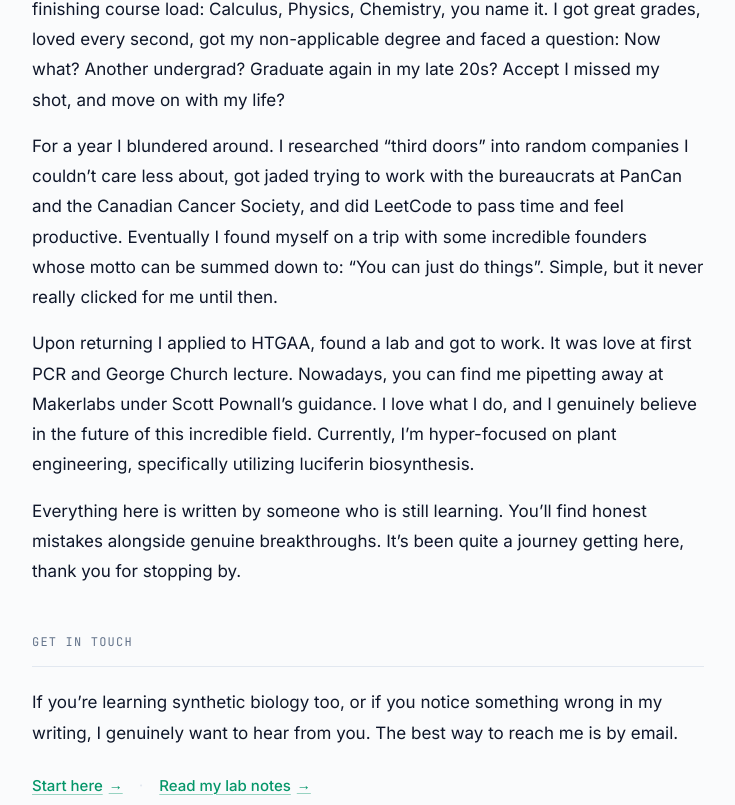
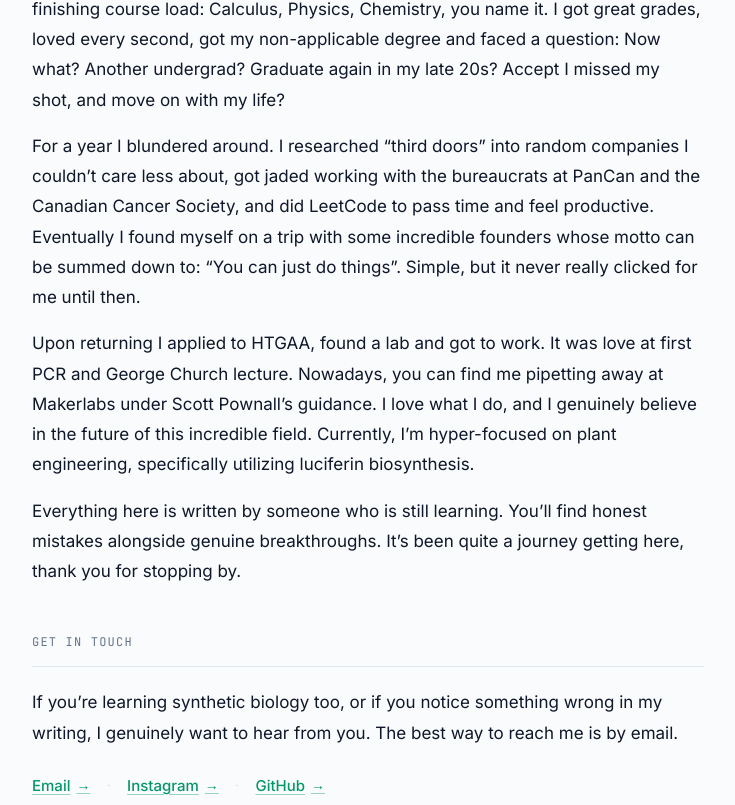
Before and after one commit to imankarib/personal-website, a Next.js app: page /about in a window 1280 px wide. Shown: the part 535-1340 px from the top of the page, without its empty margins (272-1007 px from the left). Built offline with nearby package versions, Linux system fonts and the light colour scheme.

Commit message:
Update homepage copy and blog layout

```diff
--- a/src/app/about/page.tsx
+++ b/src/app/about/page.tsx
@@ -33,7 +33,7 @@ export default function AboutPage() {
               About
             </p>
             <h1 className="font-heading text-ink text-[2rem] font-semibold tracking-tight sm:text-[2.5rem]">
-              I&rsquo;m Iman.
+              Hi there! I'm Iman.
             </h1>
             <div className="bg-accent mt-4 h-[2px] w-10" aria-hidden="true" />
             <p className="text-secondary mt-5 text-[1.0625rem] leading-relaxed"></p>
@@ -59,8 +59,8 @@ export default function AboutPage() {
         </p>
         <p className="text-ink mt-4 text-[1.0625rem] leading-[1.78]">
           For a year I blundered around. I researched “third doors” into random
-          companies I couldn’t care less about, got jaded trying to work with
-          the bureaucrats at PanCan and the Canadian Cancer Society, and did
+          companies I couldn’t care less about, got jaded working with the
+          bureaucrats at PanCan and the Canadian Cancer Society, and did
           LeetCode to pass time and feel productive. Eventually I found myself
           on a trip with some incredible founders whose motto can be summed down
           to: “You can just do things”. Simple, but it never really clicked for
@@ -93,6 +93,35 @@ export default function AboutPage() {
           best way to reach me is by email.
         </p>
         <div className="mt-6 flex flex-wrap items-center gap-4">
+          <a
+            href="mailto:imankaribzhanova@gmail.com"
+            className="text-accent decoration-accent/40 hover:decoration-accent inline-flex items-center gap-1.5 text-[0.9375rem] font-medium underline decoration-1 underline-offset-[3px] transition-all"
+          >
+            Email
+            <span className="arrow-slide text-sm">&rarr;</span>
+          </a>
+          <span className="text-hairline">&middot;</span>
+          <a
+            href="https://instagram.com/imrachkya"
+            target="_blank"
+            rel="noopener noreferrer"
+            className="text-accent decoration-accent/40 hover:decoration-accent inline-flex items-center gap-1.5 text-[0.9375rem] font-medium underline decoration-1 underline-offset-[3px] transition-all"
+          >
+            Instagram
+            <span className="arrow-slide text-sm">&rarr;</span>
+          </a>
+          <span className="text-hairline">&middot;</span>
+          <a
+            href="https://github.com/imankarib"
+            target="_blank"
+            rel="noopener noreferrer"
+            className="text-accent decoration-accent/40 hover:decoration-accent inline-flex items-center gap-1.5 text-[0.9375rem] font-medium underline decoration-1 underline-offset-[3px] transition-all"
+          >
+            GitHub
+            <span className="arrow-slide text-sm">&rarr;</span>
+          </a>
+        </div>
+        <div className="mt-6 flex flex-wrap items-center gap-4">
           <Link
             href="/start-here"
             className="text-accent decoration-accent/40 hover:decoration-accent inline-flex items-center gap-1.5 text-[0.9375rem] font-medium underline decoration-1 underline-offset-[3px] transition-all"
--- a/src/app/deep-dives/page.tsx
+++ b/src/app/deep-dives/page.tsx
@@ -4,8 +4,7 @@ import { PostCard } from "~/components/ui/PostCard";
 
 export const metadata: Metadata = {
   title: "Deep Dives",
-  description:
-    "Polished, evergreen explainers on synthetic biology topics. Written to be useful long after publication.",
+  description: "Polished, long-form articles on synthetic biology topics.",
 };
 
 export default function DeepDivesPage() {
@@ -13,15 +12,15 @@ export default function DeepDivesPage() {
     <div className="mx-auto max-w-[1040px] px-6 py-16">
       {/* Page header */}
       <header className="mb-12">
-        <span className="mb-3 block font-mono text-xs uppercase tracking-widest text-secondary">
+        <span className="text-secondary mb-3 block font-mono text-xs tracking-widest uppercase">
           Deep Dives
         </span>
-        <h1 className="font-heading text-[2rem] font-semibold tracking-tight text-ink sm:text-[2.5rem]">
-          Evergreen explainers
+        <h1 className="font-heading text-ink text-[2rem] font-semibold tracking-tight sm:text-[2.5rem]">
+          Research notes
         </h1>
-        <p className="mt-3 max-w-[540px] text-base leading-relaxed text-secondary">
-          Polished, long-form articles on synthetic biology topics. These are
-          written to remain useful and are updated when I learn more.
+        <p className="text-secondary mt-3 max-w-[540px] text-base leading-relaxed">
+          Polished, long-form articles on synthetic biology topics and my
+          explorations.
         </p>
       </header>
 
--- a/src/app/lab-notes/page.tsx
+++ b/src/app/lab-notes/page.tsx
@@ -13,20 +13,20 @@ export default function LabNotesPage() {
     <div className="mx-auto max-w-[1040px] px-6 py-16">
       {/* Page header */}
       <header className="mb-12">
-        <span className="mb-3 block font-mono text-xs uppercase tracking-widest text-secondary">
+        <span className="text-secondary mb-3 block font-mono text-xs tracking-widest uppercase">
           Lab Notes
         </span>
-        <h1 className="font-heading text-[2rem] font-semibold tracking-tight text-ink sm:text-[2.5rem]">
+        <h1 className="font-heading text-ink text-[2rem] font-semibold tracking-tight sm:text-[2.5rem]">
           The open notebook
         </h1>
-        <p className="mt-3 max-w-[540px] text-base leading-relaxed text-secondary">
-          Short, frequent entries documenting experiments, observations, and
-          honest mistakes. Updated as I learn.
+        <p className="text-secondary mt-3 max-w-[540px] text-base leading-relaxed">
+          Short, frequent entries from the lab documenting experiments,
+          observations, and honest mistakes.
         </p>
       </header>
 
       {/* Posts */}
-      <div className="divide-y divide-hairline">
+      <div className="divide-hairline divide-y">
         {labNotes.map((post) => (
           <div key={post.slug} className="py-8 first:pt-0 last:pb-0">
             <PostCard post={post} />
--- a/src/components/home/Hero.tsx
+++ b/src/components/home/Hero.tsx
@@ -22,16 +22,15 @@ export function Hero() {
             </div>
 
             <h1 className="font-heading text-[2.75rem] leading-[1.08] font-bold tracking-tight text-white sm:text-[3.5rem] lg:text-[4rem]">
-              Building with{" "}
+              Engineering{" "}
               <span className="bg-gradient-to-r from-emerald-400 to-emerald-300 bg-clip-text text-transparent">
                 Biology
               </span>
             </h1>
 
             <p className="mt-6 max-w-[480px] text-[1.0625rem] leading-relaxed text-slate-400">
-              I&rsquo;m Iman &mdash; I design genetic circuits, engineer
-              bioluminescent organisms, and document everything I learn along
-              the way.
+              I&rsquo;m Iman. I design genetic circuits, engineer bioluminescent
+              organisms, and document everything I learn along the way.
             </p>
 
             {/* CTA row */}
@@ -72,7 +71,7 @@ export function Hero() {
                 />
 
                 {/* Overlay info card */}
-                <div className="absolute bottom-4 left-4 right-4 rounded-lg border border-white/10 bg-black/60 px-4 py-3 backdrop-blur-md">
+                <div className="absolute right-4 bottom-4 left-4 rounded-lg border border-white/10 bg-black/60 px-4 py-3 backdrop-blur-md">
                   <div className="flex items-center gap-2">
                     <span className="h-1.5 w-1.5 rounded-full bg-emerald-400" />
                     <span className="font-mono text-[0.6875rem] tracking-wide text-emerald-400">
--- a/src/lib/content.ts
+++ b/src/lib/content.ts
@@ -121,7 +121,7 @@ export const deepDives: Post[] = [
     confidence: "refuted",
     featured: false,
     excerpt:
-      "I found a copper oxidase (PPYR_12315) with 100x higher expression in the firefly lantern than any other copper-binding enzyme. AlphaFold structures, electrostatic mapping, and cross-species conservation all seemed to support it as the missing luciferin synthase. Then HMMER profile analysis revealed it was a lysyl oxidase\u2014a completely different enzyme family. A lesson in confirmation bias and why motif-level analysis is not enough.",
+      "I found a copper oxidase (PPYR_12315) with ~100× higher expression in the lantern than other copper-binding enzymes. Structure, electrostatics, and conservation all pointed to it as a luciferin synthase candidate. HMMER later showed it was actually a lysyl oxidase aka. an entirely different family. A good lesson in research.",
   },
   {
     slug: "mining-fallon-luciferin-pathway",
@@ -135,7 +135,7 @@ export const deepDives: Post[] = [
     confidence: "speculative",
     featured: true,
     excerpt:
-      "I took the differential expression data from Fallon et al. (2018) and applied two layers of filtering\u2014expression enrichment and enzyme annotation\u2014to reduce the Photinus pyralis genome from 15,773 genes to a manageable set of luciferin biosynthesis candidates. After cross-species BLAST analysis, phylogenetics, and manual review, four novel candidates and one known candidate emerged.",
+      "I used Fallon et al. (2018) lantern expression data to filter the Photinus pyralis genome from 15,773 genes down to a small set of luciferin pathway candidates. After cross-species BLAST, phylogenetics, and manual review, three novel candidates and one literature supported candidate remained.",
   },
 ];
 
@@ -147,7 +147,7 @@ export const projects: Project[] = [
     title: "The Enzyme Hunt",
     deck: "Tracking down the elusive luciferin synthase that could unlock autonomous bioluminescence in plants.",
     description:
-      "Since Keith Wood's landmark 1986 experiment, no one has achieved autonomous firefly bioluminescence in plants: the missing piece is the enzyme that synthesizes luciferin. Through computational analysis of firefly genomes, I've identified certain candidates. This project follows the trail from AlphaFold predictions and geometric docking to wet-lab validation in N. benthamiana using MoClo modular cloning.",
+      "Since Keith Wood's landmark 1986 experiment, no one has achieved autonomous firefly bioluminescence in plants: the missing piece is the enzyme that synthesizes luciferin. Through computational analysis of firefly genomes, I've identified certain candidates.",
     status: "active",
     tags: ["Research", "Bioinformatics", "Bioluminescence"],
     milestones: [
```
Also changed, not shown: src/components/home/WorkingOn.tsx (+9 -9 lines).
